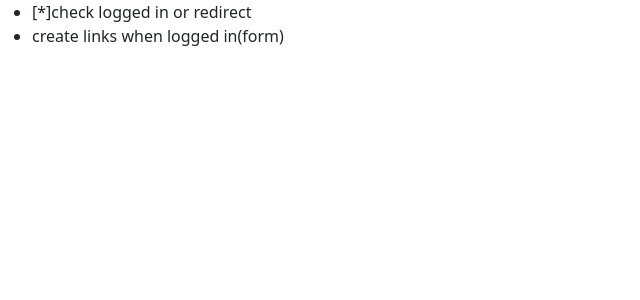
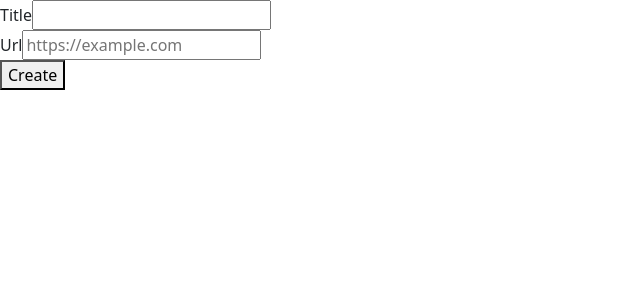
Before and after one commit to srirajbura16/linktree-clone, a Next.js app: page /new in a window 1280 px wide. Shown: the top 300 px of the page, without its empty margins (0-640 px from the left). Built offline with nearby package versions, Linux system fonts and the light colour scheme; no server answers; sample sign-in values are in the browser's storage.

Commit message:
implemented api endpoint for creating links

```diff
--- /dev/null
+++ b/pages/api/create-link.js
@@ -0,0 +1,18 @@
+import { getXataHeaders, DB_PATH } from "../../services";
+
+export default async function handler(req, res) {
+  const { title, url } = req.body;
+
+  const link_res = await fetch(`${DB_PATH}/tables/Links/data`, {
+    method: "POST",
+    headers: {
+      ...(await getXataHeaders()),
+    },
+    body: JSON.stringify({
+      title: title,
+      url: url,
+    }),
+  });
+
+  res.redirect("/");
+}
--- a/pages/new.js
+++ b/pages/new.js
@@ -4,6 +4,7 @@ import { useRouter } from "next/router";
 
 export default function New() {
   const { data: session, status } = useSession();
+  console.log(session);
   const router = useRouter();
 
   if (status === "loading") {
@@ -13,12 +14,25 @@ export default function New() {
   if (status === "unauthenticated") {
     router.push("/api/auth/signin");
   }
+
   return (
     <div>
-      <ul>
-        <li>[*]check logged in or redirect</li>
-        <li>create links when logged in(form)</li>
-      </ul>
+      <form action="/api/create-link" method="post">
+        <div>
+          <label htmlFor="title">Title</label>
+          <input type="text" id="title" name="title" />
+        </div>
+        <div>
+          <label htmlFor="url">Url</label>
+          <input
+            type="url"
+            id="url"
+            name="url"
+            placeholder="https://example.com"
+          />
+        </div>
+        <button type="submit">Create</button>
+      </form>
     </div>
   );
 }
--- a/services/index.js
+++ b/services/index.js
@@ -1,6 +1,3 @@
-import { useSession, getSession } from "next-auth/react";
-import { useRouter } from "next/router";
-
 export const DB_PATH = `${process.env.XATA_URL}/db/Linktree:${process.env.XATA_BRANCH}`;
 
 export async function getXataHeaders() {
@@ -10,13 +7,4 @@ export async function getXataHeaders() {
   };
 }
 
-export async function checkAuth() {
-  const { data: session } = useSession();
-  const router = useRouter();
-
-  if (session) {
-    return;
-  }
-
-  router.push("/api/auth/signin");
-}
+export async function checkAuth_client() {}
```
